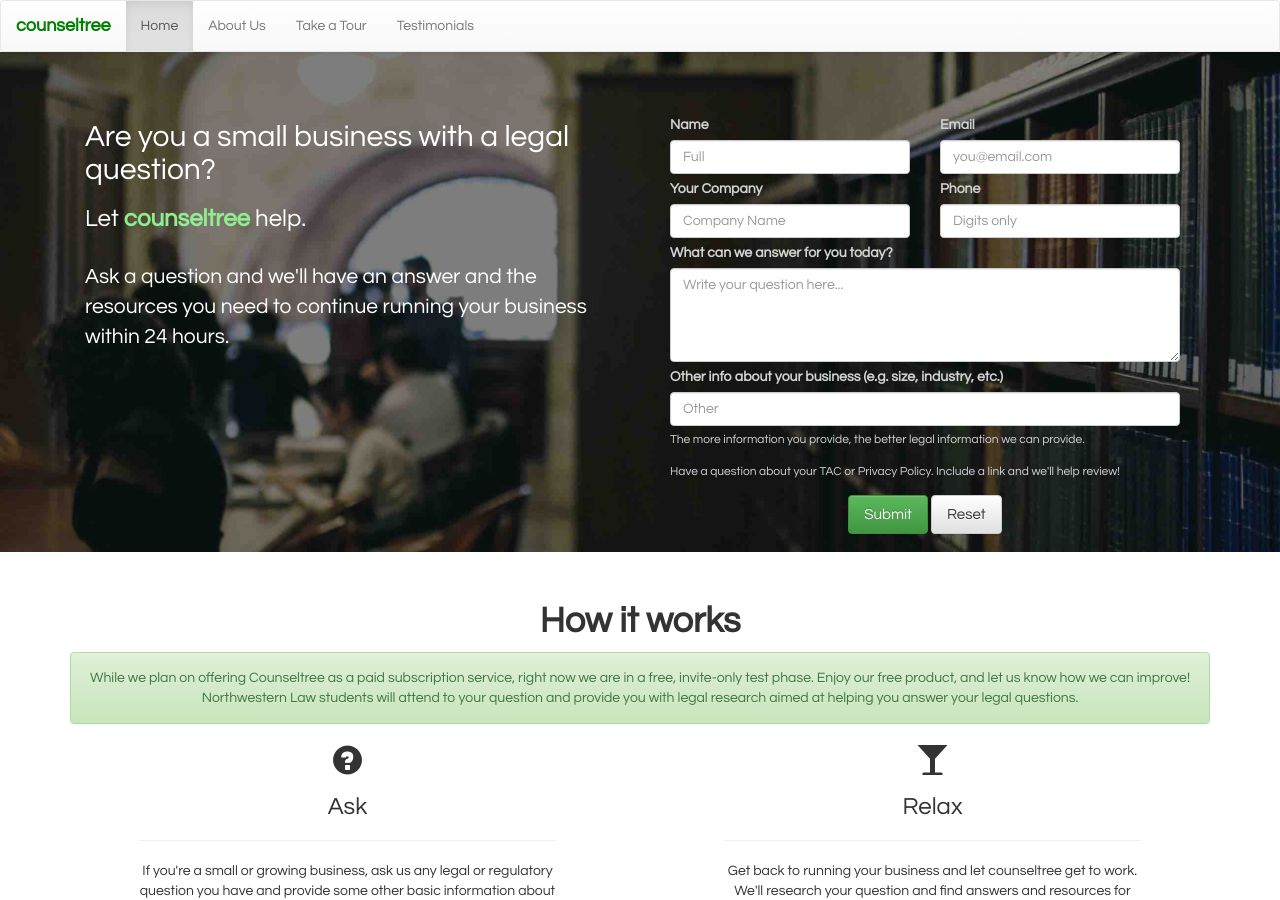
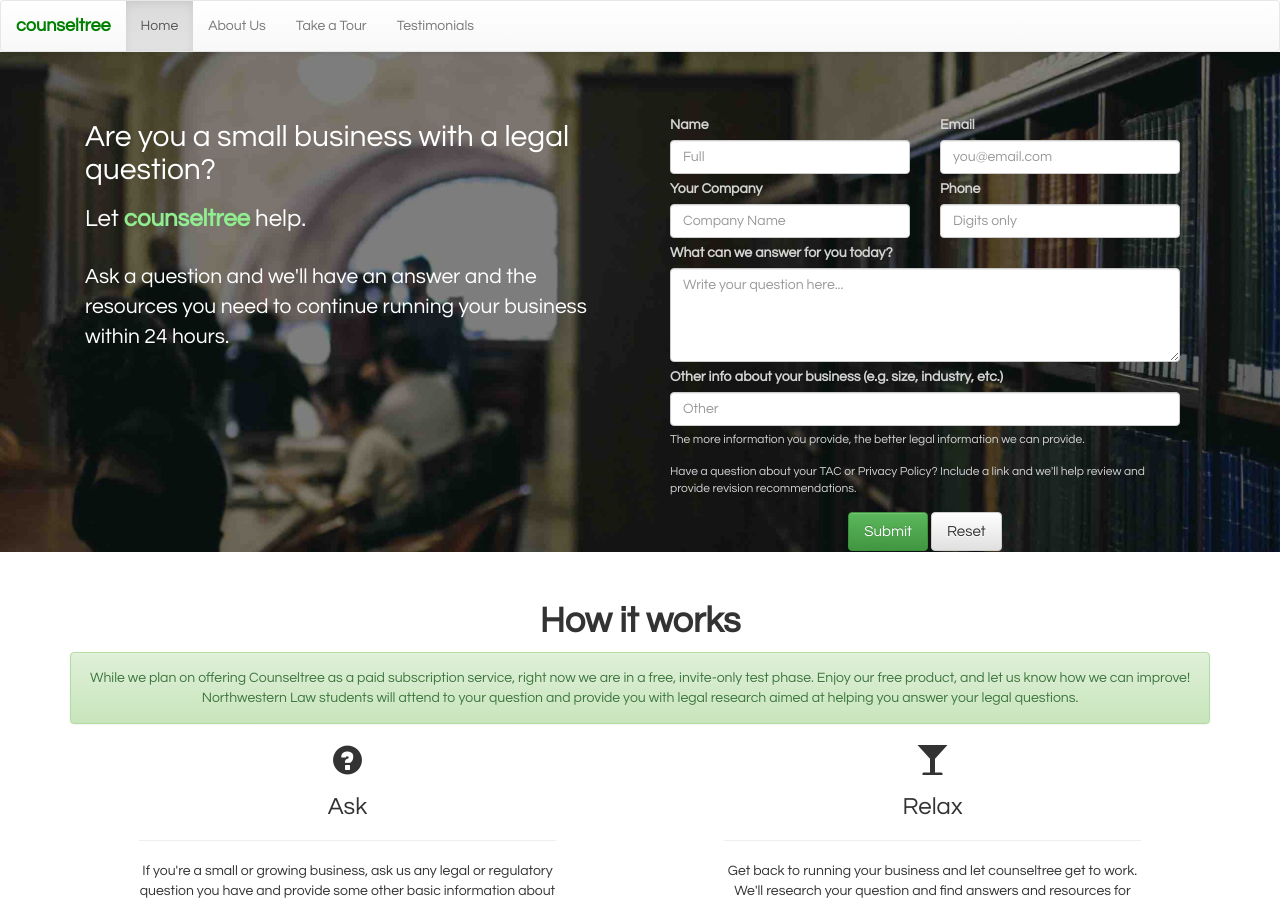
Before and after one commit to counseltree/counseltree.github.io, a Jekyll site: the page built from index.html, in a window 1280 px wide and 900 px high. Built offline with Jekyll 4.4.1, drawn with Linux system fonts in a browser that asks for light colours; nearby versions of some CDN libraries.

Commit message:
local init

```diff
--- a/index.html
+++ b/index.html
@@ -61,7 +61,7 @@
 				<label>Other info about your business (e.g. size, industry, etc.)</label>
 					<input type="text" name="other" id="other" placeholder="Other" class = "form-control"/>
 				<p style="font-size:12px">The more information you provide, the better legal information we can provide.</p>
-				<p style="font-size:12px">Have a question about your TAC or Privacy Policy. Include a link and we'll help review!</p>
+				<p style="font-size:12px">Have a question about your TAC or Privacy Policy? Include a link and we'll help review and provide revision recommendations.</p>
 				</div></div>
 
 			<center>
```
